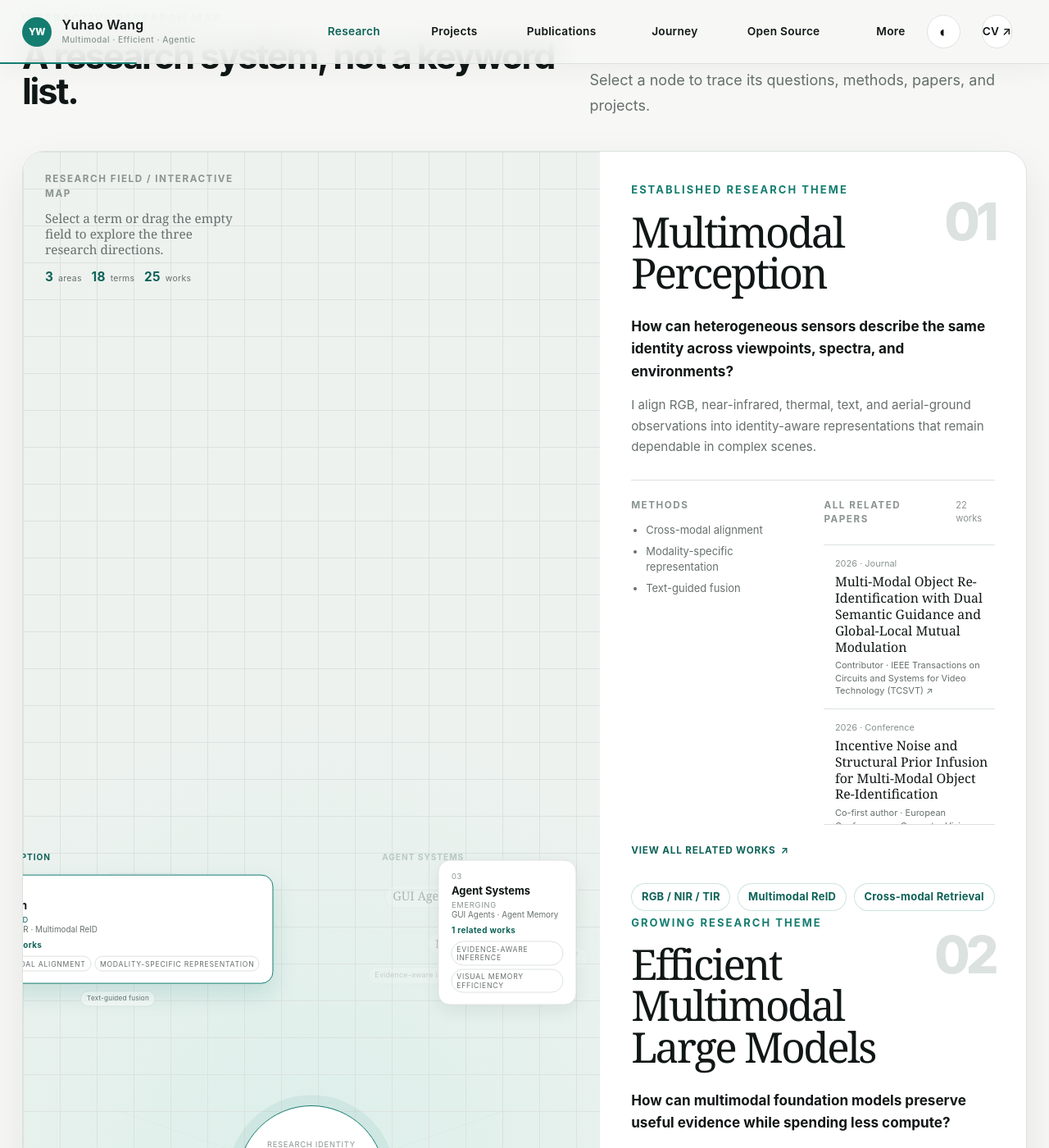
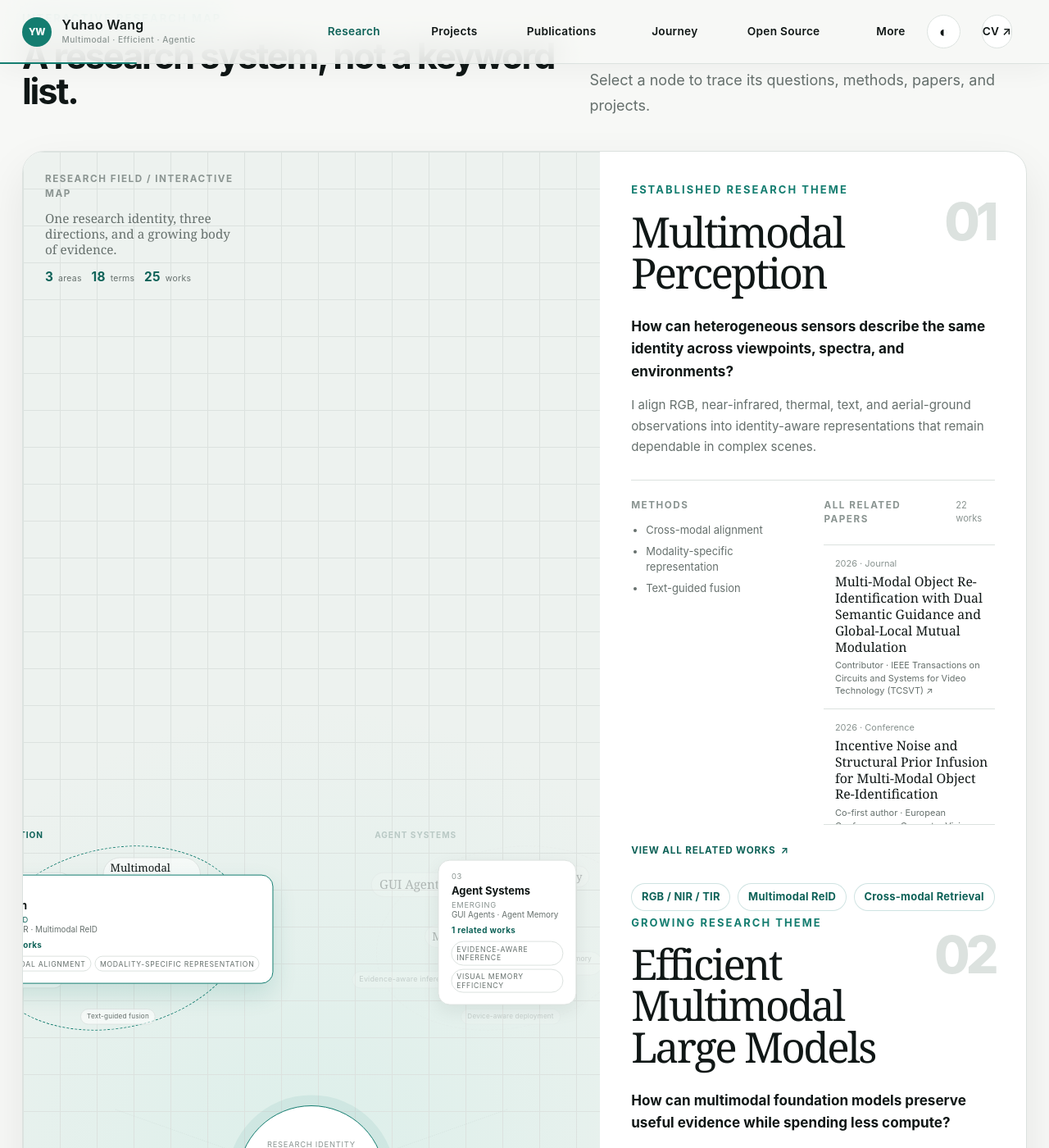
Before and after one commit to 924973292/924973292.github.io, a Jekyll site: the page built from _pages/research.md, in a window 1280 px wide and 1400 px high, scrolled down 549 px. Shown: the whole window at 82% size. Built offline with Jekyll 4.4.1, drawn with Linux system fonts in a browser that asks for light colours.

Commit message:
Replace word cloud with research constellation
Co-authored-by: Cursor <cursoragent@cursor.com>

```diff
--- a/_includes/research-map.html
+++ b/_includes/research-map.html
@@ -13,9 +13,9 @@
       <path d="M50 50 L84 38" data-research-line="efficient-agent-systems"></path>
     </svg>
 
-    <div class="research-atlas__field-meta">
+    <div class="research-atlas__constellation-meta">
       <span class="micro-label">Research field / interactive map</span>
-      <p>Select a term or drag the empty field to explore the three research directions.</p>
+      <p>One research identity, three directions, and a growing body of evidence.</p>
       <div>
         <span><strong>{{ site.data.research_areas.size }}</strong> areas</span>
         <span><strong>{{ total_research_terms }}</strong> terms</span>
@@ -23,29 +23,26 @@
       </div>
     </div>
 
-    <div class="research-atlas__field-surface" data-research-field-pan aria-label="Drag to explore the research field"></div>
-    <div class="research-atlas__cloud" data-research-cloud>
+    <div class="research-atlas__constellation" aria-label="Interactive research constellation">
       {% for theme in site.data.research_areas %}
         <div
-          class="research-cluster research-cluster--{{ theme.id }}{% if forloop.first %} is-active{% else %} is-muted{% endif %}"
-          data-research-cluster="{{ theme.id }}"
-          style="--cluster-x: {{ theme.position.x }}%; --cluster-y: {{ theme.position.y }}%;">
-          <span class="research-cluster__label">{{ theme.short_title }}</span>
+          class="research-constellation research-constellation--{{ theme.id }}{% if forloop.first %} is-active{% else %} is-muted{% endif %}"
+          data-research-constellation="{{ theme.id }}"
+          style="--constellation-x: {{ theme.position.x }}%; --constellation-y: {{ theme.position.y }}%;">
+          <span class="research-constellation__orbit" aria-hidden="true"></span>
+          <span class="research-constellation__label">{{ theme.short_title }}</span>
           {% for keyword in theme.keywords %}
             <button
-              class="research-token research-token--keyword"
+              class="research-star research-star--keyword"
               type="button"
-              data-research-token="{{ theme.id }}"
-              style="--token-index: {{ forloop.index0 }};"
+              data-research-star="{{ theme.id }}"
               aria-label="Show {{ theme.title }}: {{ keyword }}">{{ keyword }}</button>
           {% endfor %}
           {% for method in theme.methods %}
-            {% assign method_index = forloop.index0 | plus: 3 %}
             <button
-              class="research-token research-token--method"
+              class="research-star research-star--method"
               type="button"
-              data-research-token="{{ theme.id }}"
-              style="--token-index: {{ method_index }};"
+              data-research-star="{{ theme.id }}"
               aria-label="Show {{ theme.title }} method: {{ method }}">{{ method }}</button>
           {% endfor %}
         </div>
--- a/_sass/_research.scss
+++ b/_sass/_research.scss
@@ -1587,7 +1587,7 @@ html[data-theme="dark"] .masthead {
   }
 }
 
-.research-atlas__field-meta {
+.research-atlas__constellation-meta {
   position: absolute;
   z-index: 4;
   top: 1.4rem;
@@ -1623,37 +1623,19 @@ html[data-theme="dark"] .masthead {
   }
 }
 
-.research-atlas__field-surface {
+.research-atlas__constellation {
   position: absolute;
   z-index: 1;
   inset: 0;
-  cursor: grab;
-  touch-action: none;
-
-  &.is-dragging {
-    cursor: grabbing;
-  }
-}
-
-.research-atlas__cloud {
+  pointer-events: none;
+}
+
+.research-constellation {
   position: absolute;
-  z-index: 2;
-  inset: 0;
-  transform: translate3d(var(--field-pan-x, 0px), var(--field-pan-y, 0px), 0);
-  transition: transform 240ms ease;
-  pointer-events: none;
-}
-
-.research-atlas__cloud.is-dragging {
-  transition: none;
-}
-
-.research-cluster {
-  position: absolute;
-  top: var(--cluster-y);
-  left: var(--cluster-x);
-  width: 17rem;
-  height: 11rem;
+  top: var(--constellation-y);
+  left: var(--constellation-x);
+  width: 19rem;
+  height: 14rem;
   transform: translate(-50%, -50%);
   pointer-events: none;
   transition: opacity 180ms ease, filter 180ms ease;
@@ -1664,10 +1646,24 @@ html[data-theme="dark"] .masthead {
   }
 }
 
-.research-cluster__label {
+.research-constellation__orbit {
+  position: absolute;
+  inset: 1.3rem 0.5rem 0.5rem;
+  border: 1px dashed var(--research-line);
+  border-radius: 50%;
+  opacity: 0.8;
+  transform: rotate(-12deg);
+}
+
+.research-constellation.is-active .research-constellation__orbit {
+  border-color: var(--research-accent);
+  opacity: 1;
+}
+
+.research-constellation__label {
   position: absolute;
   top: 0;
-  left: 0;
+  left: 0.5rem;
   color: var(--research-accent-dark);
   font-family: $sans-serif-narrow;
   font-size: 0.56rem;
@@ -1676,10 +1672,10 @@ html[data-theme="dark"] .masthead {
   text-transform: uppercase;
 }
 
-.research-token {
+.research-star {
   position: absolute;
-  top: calc(var(--token-y, 0) * 1%);
-  left: calc(var(--token-x, 0) * 1%);
+  top: var(--star-y);
+  left: var(--star-x);
   display: block;
   max-width: 8.5rem;
   padding: 0.3rem 0.48rem;
@@ -1692,7 +1688,7 @@ html[data-theme="dark"] .masthead {
   line-height: 1.1;
   pointer-events: auto;
   text-align: left;
-  transform: translate(-50%, -50%) scale(var(--token-scale, 1));
+  transform: translate(-50%, -50%) scale(var(--star-scale, 1));
   transition: color 180ms ease, border-color 180ms ease, background 180ms ease, transform 180ms ease;
 
   &:hover,
@@ -1705,23 +1701,40 @@ html[data-theme="dark"] .masthead {
   }
 }
 
-.research-token--keyword {
+.research-star--keyword {
   color: var(--research-ink);
   font-family: $serif;
   font-size: 0.78rem;
 }
 
-.research-token--method {
+.research-star--method {
   font-size: 0.54rem;
   letter-spacing: 0.02em;
 }
 
-.research-token:nth-of-type(1) { --token-x: 17; --token-y: 28; --token-scale: 1.05; }
-.research-token:nth-of-type(2) { --token-x: 61; --token-y: 24; --token-scale: 0.92; }
-.research-token:nth-of-type(3) { --token-x: 39; --token-y: 57; --token-scale: 1; }
-.research-token:nth-of-type(4) { --token-x: 16; --token-y: 77; --token-scale: 0.92; }
-.research-token:nth-of-type(5) { --token-x: 69; --token-y: 66; --token-scale: 0.86; }
-.research-token:nth-of-type(6) { --token-x: 51; --token-y: 91; --token-scale: 0.84; }
+.research-star:nth-of-type(1) { --star-x: 16%; --star-y: 27%; --star-scale: 1.08; }
+.research-star:nth-of-type(2) { --star-x: 63%; --star-y: 23%; --star-scale: 0.94; }
+.research-star:nth-of-type(3) { --star-x: 39%; --star-y: 52%; --star-scale: 1; }
+.research-star:nth-of-type(4) { --star-x: 14%; --star-y: 73%; --star-scale: 0.92; }
+.research-star:nth-of-type(5) { --star-x: 72%; --star-y: 65%; --star-scale: 0.86; }
+.research-star:nth-of-type(6) { --star-x: 51%; --star-y: 91%; --star-scale: 0.84; }
+
+@keyframes research-star-drift {
+  0%, 100% { margin-top: 0; }
+  50% { margin-top: -0.18rem; }
+}
+
+.research-constellation.is-active .research-star--keyword {
+  animation: research-star-drift 7s ease-in-out infinite;
+}
+
+.research-constellation.is-active .research-star--keyword:nth-of-type(2) {
+  animation-delay: -2.2s;
+}
+
+.research-constellation.is-active .research-star--keyword:nth-of-type(3) {
+  animation-delay: -4.1s;
+}
 
 .research-atlas__core {
   position: absolute;
@@ -3402,25 +3415,20 @@ html[data-theme="dark"] .publication-explorer {
     background: var(--research-soft);
   }
 
-  .research-atlas__field-meta {
+  .research-atlas__constellation-meta {
     position: static;
     max-width: none;
     order: 1;
   }
 
-  .research-atlas__field-surface {
-    display: none;
-  }
-
-  .research-atlas__cloud {
+  .research-atlas__constellation {
     position: static;
     display: grid;
     gap: 0.8rem;
     order: 2;
-    transform: none;
-  }
-
-  .research-cluster {
+  }
+
+  .research-constellation {
     position: relative;
     top: auto;
     left: auto;
@@ -3433,21 +3441,25 @@ html[data-theme="dark"] .publication-explorer {
     transform: none;
   }
 
-  .research-cluster__label {
+  .research-constellation__orbit {
+    display: none;
+  }
+
+  .research-constellation__label {
     position: static;
     flex-basis: 100%;
     margin-bottom: 0.1rem;
   }
 
-  .research-token {
+  .research-star {
     position: static;
     max-width: none;
     transform: none;
   }
 
-  .research-token:hover,
-  .research-token:focus-visible,
-  .research-token.is-active {
+  .research-star:hover,
+  .research-star:focus-visible,
+  .research-star.is-active {
     transform: none;
   }
 
```
Also changed, not shown: assets/js/_main.js (+6 -48 lines), assets/js/main.min.js.
